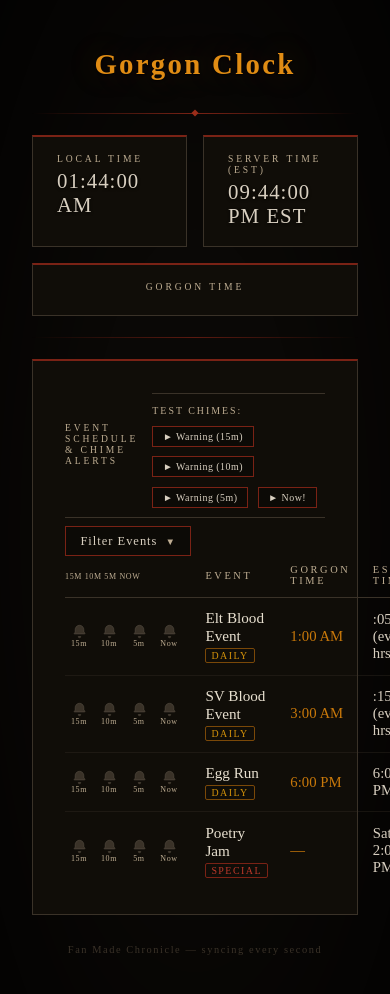
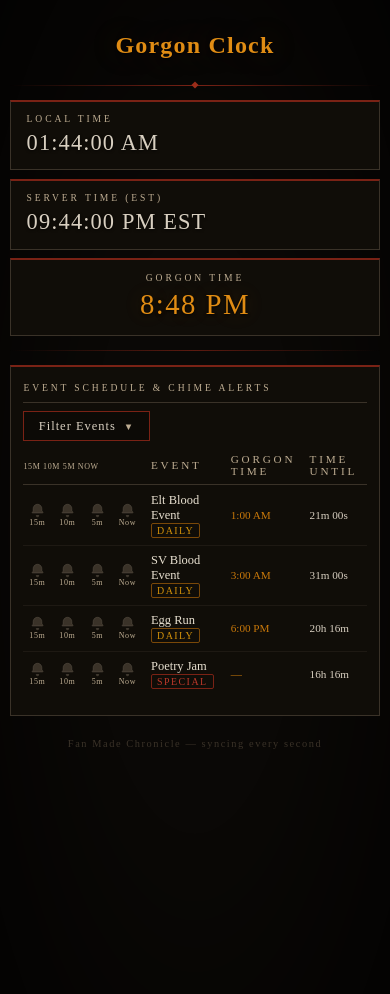
Before and after one commit to Tazz-Darkwood/Gorgon_Clock, a Python web app: template gorgon_clock/templates/clock/index.html in a window 390 px wide. Shown: the top 994 px of the page. Run offline with Jinja, Linux system fonts and the light colour scheme; the template is opened without the code that fills it, so the values that code supplies are empty.

Commit message:
added mobile media query

```diff
--- a/gorgon_clock/templates/clock/index.html
+++ b/gorgon_clock/templates/clock/index.html
@@ -509,6 +509,57 @@
       0%,100% { text-shadow: 0 0 8px  rgba(192,57,43,0.25); }
       50%      { text-shadow: 0 0 18px rgba(192,57,43,0.6), 0 0 35px rgba(139,26,26,0.2); }
     }
+
+    /* ═══════════════════════════════════════════════════════════════
+       MOBILE OVERRIDES — only apply at narrow viewports.
+       Desktop layout above is unchanged.
+       ═══════════════════════════════════════════════════════════════ */
+    @media (max-width: 640px) {
+      /* Tighter outer spacing — phones don't have room for 2rem padding */
+      .shell { padding: 1rem 0.6rem 2rem; gap: 0.9rem; }
+
+      /* Title scales down (already uses clamp, but pin it lower on phones) */
+      .title { font-size: 1.5rem; letter-spacing: 0.05em; }
+
+      /* Stack the two top panels (Local Time / Server Time) vertically */
+      .clock-grid { grid-template-columns: 1fr; gap: 0.55rem; }
+      .panel { padding: 0.7rem 1rem 0.85rem; }
+      .panel-value { font-size: 1.4rem; }
+
+      /* Schedule panel: tighter padding, stack the header */
+      .schedule-panel { padding: 0.9rem 0.8rem 1.2rem; }
+      .schedule-panel-header {
+        flex-direction: column;
+        align-items: flex-start !important;
+        gap: 0.4rem;
+      }
+
+      /* Hide the chime test buttons on mobile — they're for development
+         testing, not for users. Saves significant space. */
+      .chime-row { display: none; }
+
+      /* Filter button row sits flush left already; just trim margin */
+      .filter-row-wrap { margin-bottom: 0.3rem !important; }
+      .filter-panel { min-width: 200px; }
+
+      /* Schedule table: hide the two least-essential columns.
+         Bell toggles + Event + Gorgon Time + Time Until is the core info.
+         EST Time and Recurrence are derivable / less needed on the go. */
+      .schedule-table th.col-est,
+      .schedule-table td.td-est,
+      .schedule-table th.col-freq,
+      .schedule-table td.td-freq { display: none; }
+
+      /* Let remaining columns size themselves to content */
+      .schedule-table th,
+      .schedule-table td { padding: 0.45rem 0.3rem; font-size: 0.7rem; }
+      .schedule-table th:first-child { width: auto; padding-left: 0; }
+      .schedule-table th.col-gorgon,
+      .schedule-table th.col-countdown { width: auto; }
+
+      /* Bell icons in first column — keep them tappable but compact */
+      .td-name { font-size: 0.78rem; }
+    }
   </style>
 </head>
 <body>
@@ -529,11 +580,11 @@
     </div>
     <div class="panel">
       <div class="panel-label">Server Time (EST)</div>
-      <div class="panel-value" id="est-time">{{ est_time }}</div>
+      <div class="panel-value" id="est-time">--:--:-- --</div>
     </div>
     <div class="panel col-span-2">
       <div class="panel-label">Gorgon Time</div>
-      <div class="panel-value" id="gorgon-time">{{ gorgon_time }}</div>
+      <div class="panel-value" id="gorgon-time">--:-- --</div>
     </div>
   </div>
 
@@ -1026,6 +1077,25 @@ function estTimeStr() {
   return `${hh}:${mm}:${ss} ${ampm} EST`;
 }
 
+function gorgonTimeStr() {
+  // Pure port of domain/gorgon_time.py — runs client-side now that the
+  // app is deployed as a static site. 1 real minute = 5 Gorgon minutes;
+  // even EST hour = AM, odd = PM.
+  const est        = getEST();
+  const realMinute = est.getMinutes();
+  const realHour24 = est.getHours();
+
+  const pgRaw     = realMinute / 5;
+  const pgHourInt = Math.trunc(pgRaw);
+  const pgMinute  = Math.floor((pgRaw - pgHourInt) * 60);
+
+  const hourStr   = pgHourInt === 0 ? '12' : String(pgHourInt);
+  const minuteStr = pgMinute === 0 ? '00' : String(pgMinute);
+  const period    = (realHour24 % 2 !== 0) ? 'PM' : 'AM';
+
+  return `${hourStr}:${minuteStr} ${period}`;
+}
+
 // ═══════════════════════════════════════════════════════════════
 // MAIN TICK
 // ═══════════════════════════════════════════════════════════════
@@ -1098,22 +1168,12 @@ function updateCountdowns(estNow) {
   }
 }
 
-async function tick() {
+function tick() {
   const estNow = getEST();
-  document.getElementById('local-time').textContent = localTimeStr();
-  document.getElementById('est-time').textContent   = estTimeStr();
+  document.getElementById('local-time').textContent  = localTimeStr();
+  document.getElementById('est-time').textContent    = estTimeStr();
+  document.getElementById('gorgon-time').textContent = gorgonTimeStr();
   checkAlerts(estNow);
-
-  try {
-    const res  = await fetch('/api/time/');
-    const data = await res.json();
-
-    document.getElementById('gorgon-time').textContent = data.gorgon_time;
-
-
-  } catch (err) {
-    console.warn('Chronicle sync failed:', err);
-  }
 }
 
 // ═══════════════════════════════════════════════════════════════
```
